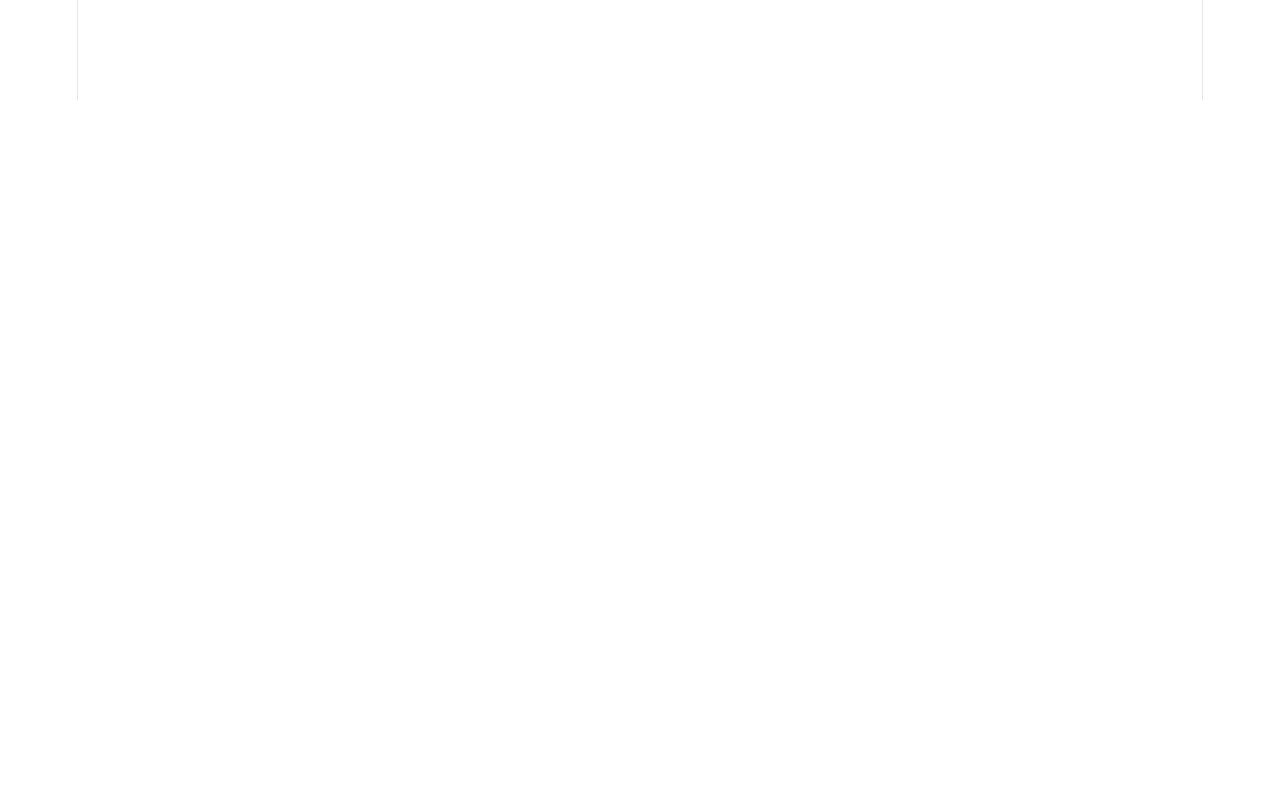
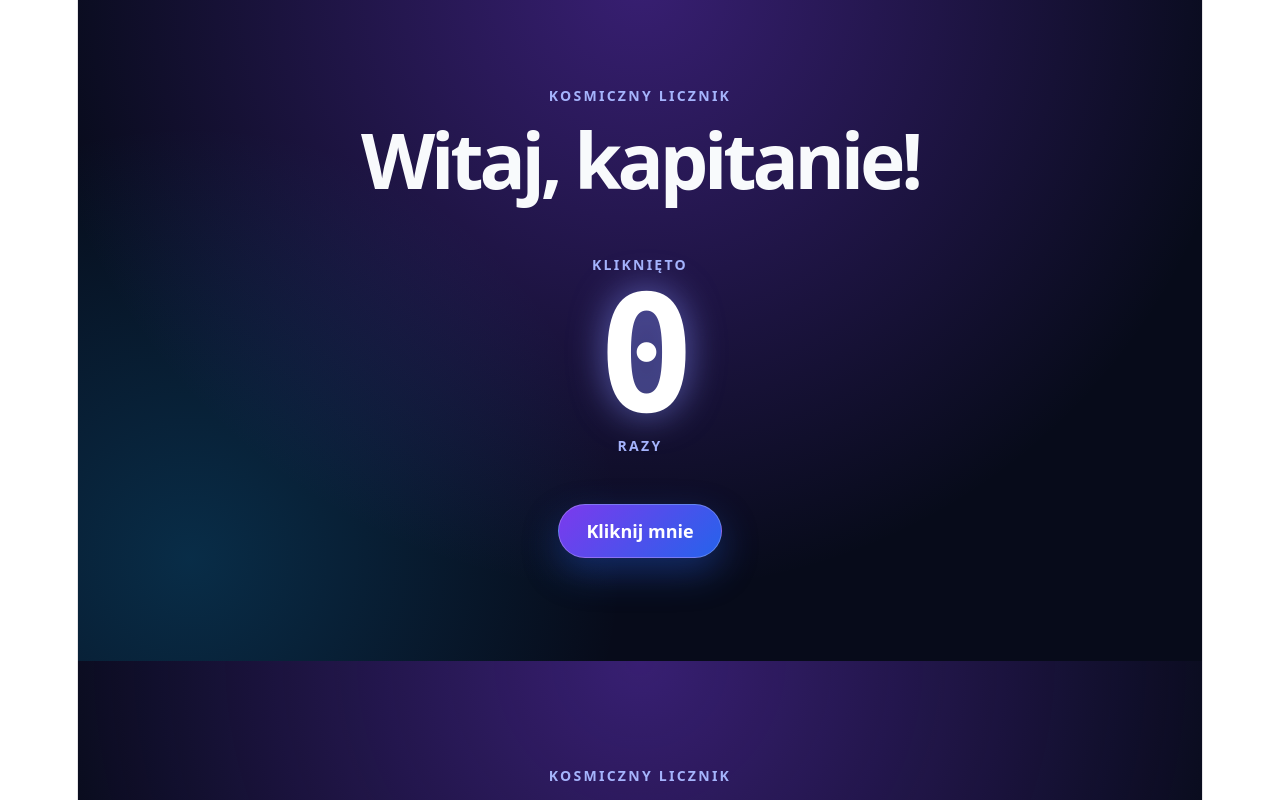
Before and after one commit to MaciejWozniczka/react-jsx-space-clicker, a React (Vite) app: page / in a window 1280 px wide. Shown: the part 700-1500 px from the top of the page. Before the commit the page ends 800 px from the top, so only its background shows below. Built offline with nearby package versions, Linux system fonts and the light colour scheme.

Commit message:
Added attributes to function

```diff
--- a/src/App.jsx
+++ b/src/App.jsx
@@ -4,7 +4,9 @@ import ClickCounter from "./components/ClickCounter";
 function App() {
   return (
     <>
-      <ClickCounter />
+      <ClickCounter incrementCount />
+      <ClickCounter incrementCount={3} />
+      <ClickCounter incrementCount={7} />
     </>
   );
 }
--- a/src/components/ClickCounter.jsx
+++ b/src/components/ClickCounter.jsx
@@ -1,12 +1,13 @@
 import { useState } from "react";
 import "./ClickCounter.css";
 
-function ClickCounter() {
+function ClickCounter({ incrementCount = 1 }) {
   const [counter, setCounter] = useState(0);
 
   const increaseValue = () => {
-    setCounter((currentCounter) => currentCounter + 1);
+    setCounter((currentCounter) => currentCounter + incrementCount);
   };
+
   return (
     <main className="click-counter">
       <p className="click-counter__eyebrow">Kosmiczny licznik</p>
```
